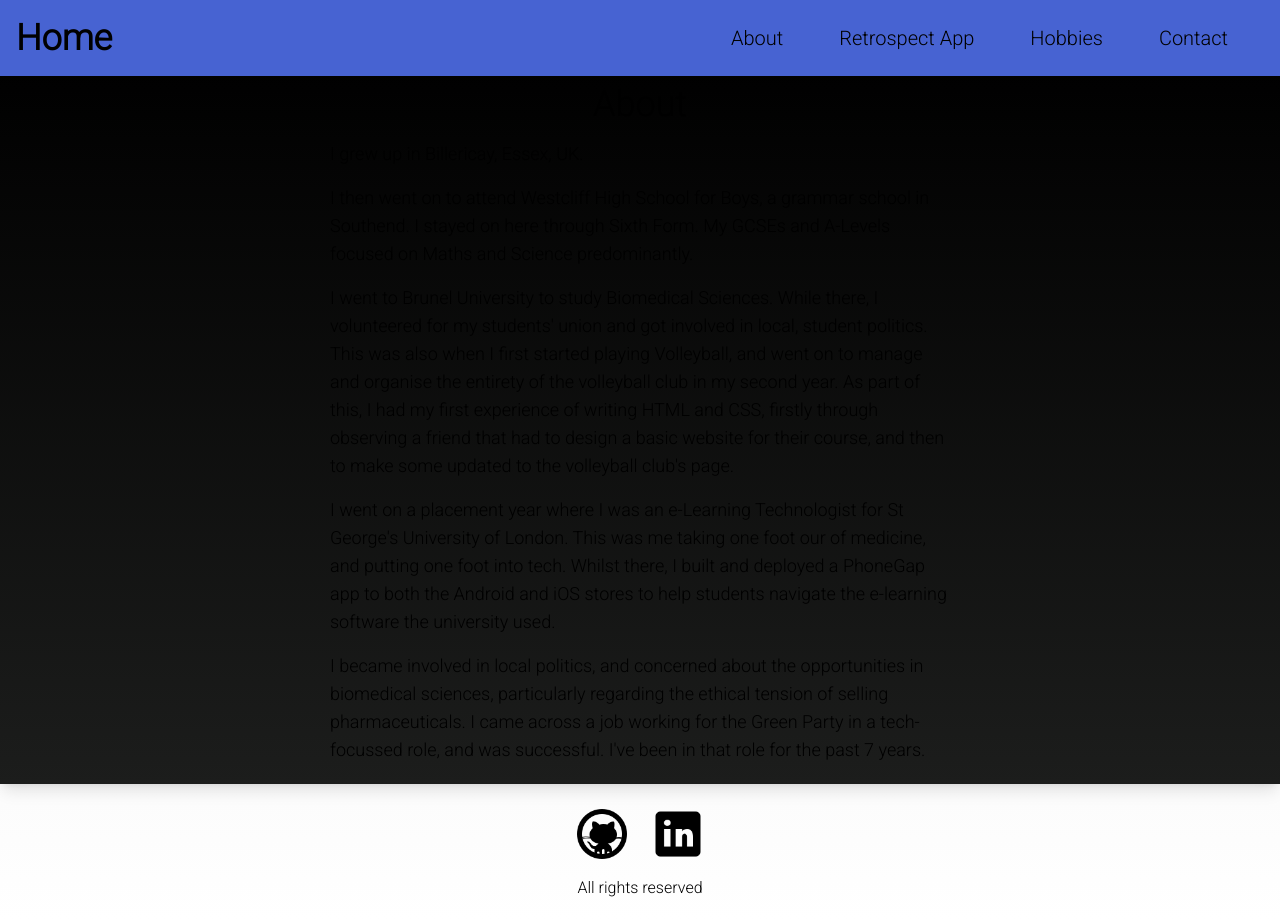
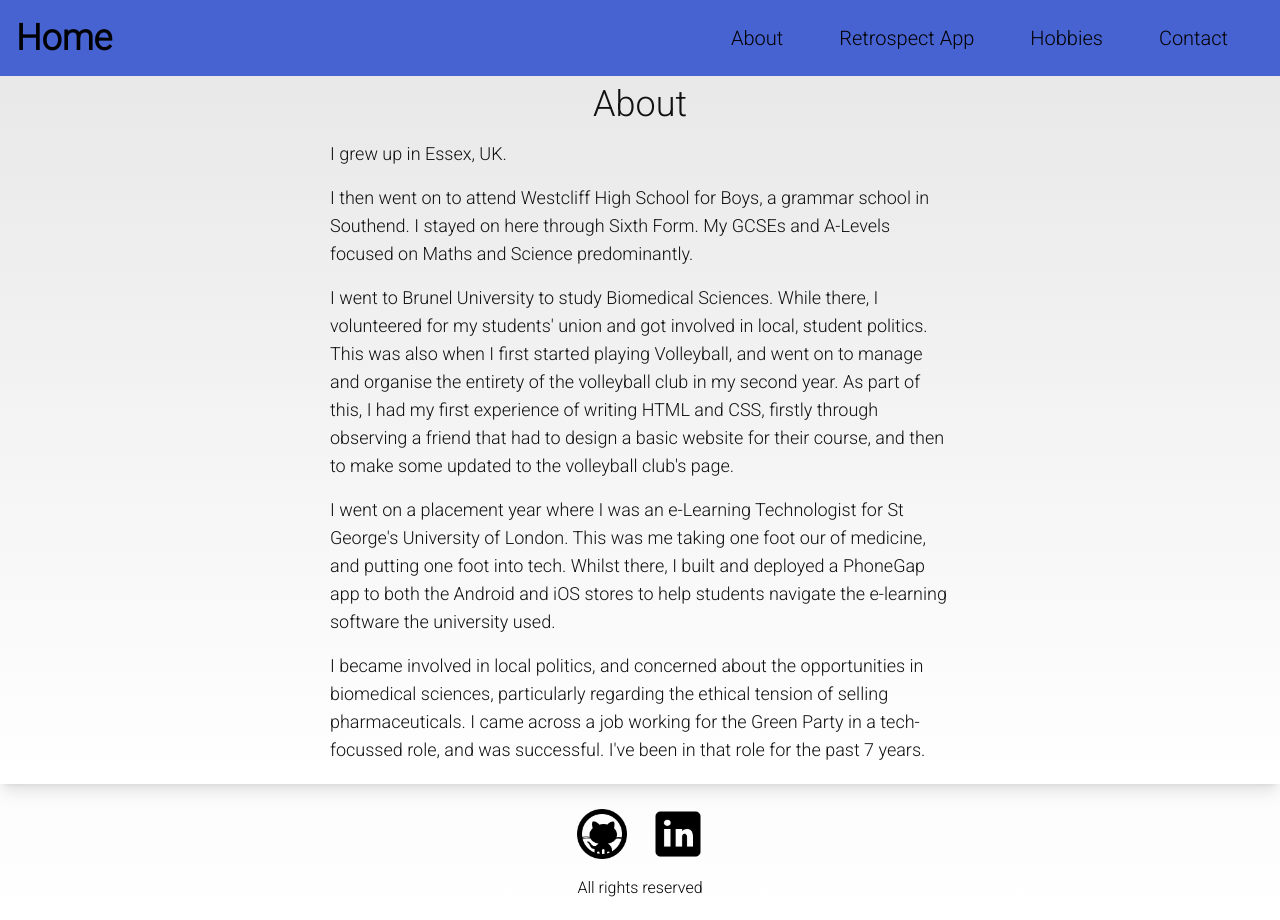
Before and after one commit to nickhumberstone/portfoliowebsite, a Next.js app: page /about in a window 1280 px wide. Built offline with nearby package versions, Linux system fonts and the light colour scheme.

Commit message:
light mode everywhere

```diff
--- a/app/about/page.tsx
+++ b/app/about/page.tsx
@@ -3,12 +3,12 @@ import Footer from "../../app/components/Footer"
 
 export default function about() {
     return (
-        <main className="flex min-h-screen flex-col bg-gradient-to-b from-[#e8e8e8] to-[#ffffff] text-white">
+        <main className="flex min-h-screen flex-col bg-gradient-to-b from-[#e8e8e8] to-[#ffffff]">
             <NavBar />
-            <div className="mt-16 mx-auto p-5 shadow-lg w-screen bg-gradient-to-b from-[#000000] to-[#1c1d1c]">
+            <div className="mt-16 mx-auto p-5 shadow-lg w-screen bg-gradient-to-b text-primary">
                 <h1 className="text-center text-4xl mb-4">About</h1>
                 <div className="flex flex-col items-center gap-4 text-lg">
-                    <p className="md:w-1/2">I grew up in Billericay, Essex, UK.</p>
+                    <p className="md:w-1/2">I grew up in Essex, UK.</p>
                     <p className="md:w-1/2">I then went on to attend Westcliff High School for Boys, a grammar school in Southend. I stayed on here through Sixth Form. My GCSEs and A-Levels focused on Maths and Science predominantly.</p>
                     <p className="md:w-1/2">I went to Brunel University to study Biomedical Sciences. While there, I volunteered for my students&apos; union and got involved in local, student politics. This was also when I first started playing Volleyball, and went on to manage and organise the entirety of the volleyball club in my second year. As part of this, I had my first experience of writing HTML and CSS, firstly through observing a friend that had to design a basic website for their course, and then to make some updated to the volleyball club&apos;s page.</p>
                     <p className="md:w-1/2">I went on a placement year where I was an e-Learning Technologist for St George&apos;s University of London. This was me taking one foot our of medicine, and putting one foot into tech. Whilst there, I built and deployed a PhoneGap app to both the Android and iOS stores to help students navigate the e-learning software the university used.</p>
--- a/app/contact/page.tsx
+++ b/app/contact/page.tsx
@@ -4,9 +4,9 @@ import EmailSection from '../components/EmailSection'
 
 export default function contact() {
     return (
-        <main className="flex min-h-screen flex-col bg-gradient-to-b from-[#e8e8e8] to-[#ffffff] text-white">
+        <main className="flex min-h-screen flex-col bg-gradient-to-b from-[#e8e8e8] to-[#ffffff]">
             <NavBar />
-            <div className="mt-16 mx-auto p-5 shadow-lg w-screen bg-gradient-to-b from-[#000000] to-[#1c1d1c]">
+            <div className="mt-16 mx-auto p-5 shadow-lg w-screen text-primary">
                 <EmailSection />
             </div>
             <Footer />
--- a/app/hobbies/page.tsx
+++ b/app/hobbies/page.tsx
@@ -38,7 +38,7 @@ export default function hobbies() {
     return (
         <main className="flex min-h-screen flex-col bg-gradient-to-b from-[#e8e8e8] to-[#ffffff]">
             <NavBar />
-            <div className="mt-16 mx-auto p-2 shadow-lg w-screen bg-gradient-to-b from-[#000000] to-[#1c1d1c] text-white">
+            <div className="mt-16 mx-auto p-2 shadow-lg w-screen text-primary">
                 <h1 className="text-center text-4xl p-4">Hobbies</h1>
                 <p className="md:w-1/3 m-auto text-center text-lg">There&apos;s only so many hours in a week, and a huge number of things I want to be doing. Here&apos;s what I do with my free time currently.</p>
                 <div className="w-64 mx-auto my-10 h-2 rounded-lg bg-[#ffffff] opacity-5 lg:w-8/12"></div>
--- a/app/retrospect/page.tsx
+++ b/app/retrospect/page.tsx
@@ -6,7 +6,7 @@ export default function retrospect() {
     return (
         <main className="flex min-h-screen flex-col bg-gradient-to-b from-[#e8e8e8] to-[#ffffff]">
             <NavBar />
-            <div className="mt-16 mx-auto p-5 shadow-lg w-screen bg-gradient-to-b from-[#000000] to-[#1c1d1c] text-white">
+            <div className="mt-16 mx-auto p-5 shadow-lg w-screen text-primary">
                 <h1 className="text-center text-4xl">Retrospect App</h1>
                 <div className="flex flex-1 p-5 gap-4 justify-center items-center md:flex-row flex-col-reverse">
                     <Image className="md:block" src="/images/RetroHome.jpeg" width={200} height={400} alt="Retrospect App Daily Question Screenshot" />
```
